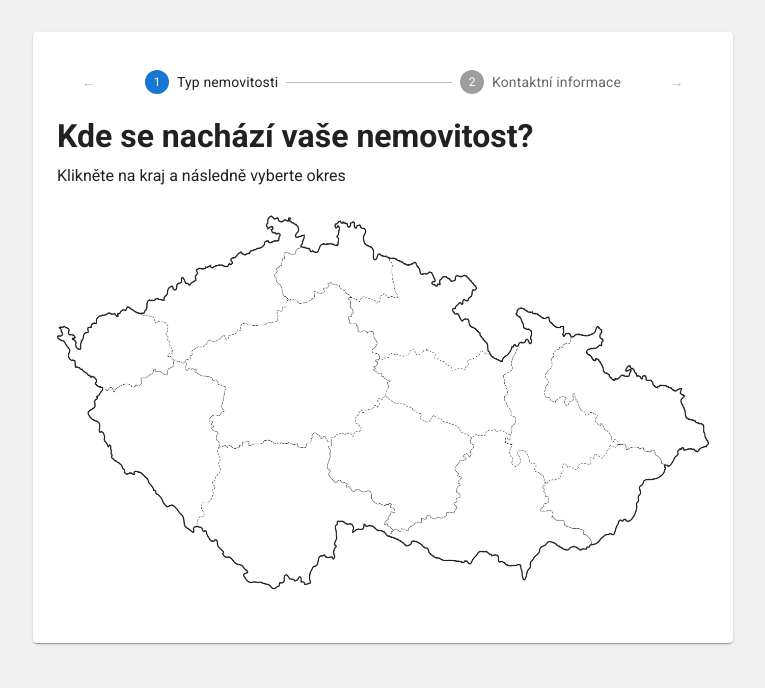
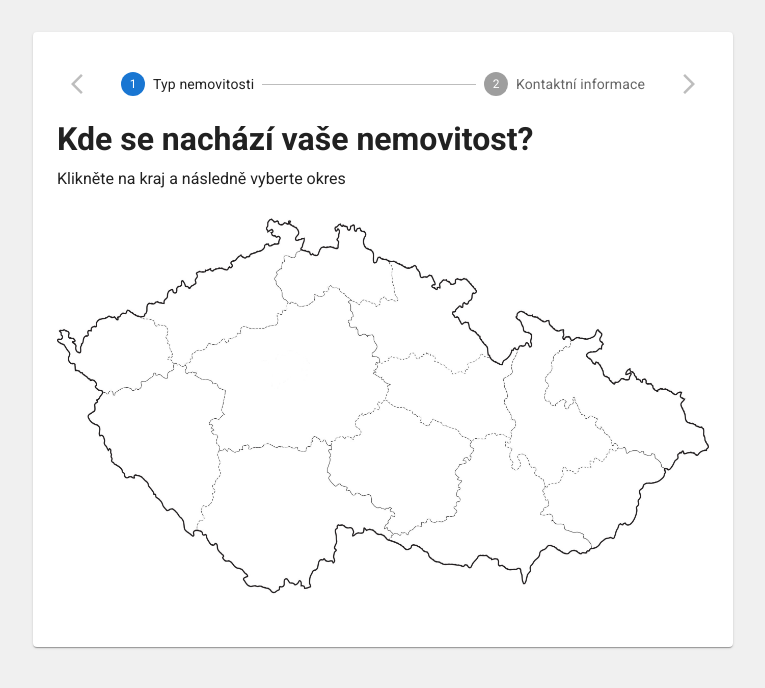
Before and after one commit to t-pyrope/sell-estate-front, a React (Create React App) app: page /chci-nabidku in a window 1280 px wide. Shown: the top 688 px of the page, without its empty margins (257-1022 px from the left). Built offline with nearby package versions, Linux system fonts and the light colour scheme.

Commit message:
Improve back and forth buttons

```diff
--- a/src/components/HorizontalStepper.js
+++ b/src/components/HorizontalStepper.js
@@ -1,7 +1,9 @@
 import React from 'react';
 import {
-    Stepper, Step, StepLabel, Button
+    Stepper, Step, StepLabel, IconButton,
 } from '@mui/material';
+import ArrowBackIosNewIcon from '@mui/icons-material/ArrowBackIosNew';
+import ArrowForwardIosIcon from '@mui/icons-material/ArrowForwardIos';
 
 const HorizontalStepper = ({ steps, activeStep, setActiveStep, finishedFirst }) => {
     const onClick = () => {
@@ -10,12 +12,14 @@ const HorizontalStepper = ({ steps, activeStep, setActiveStep, finishedFirst })
 
     return(
         <div className="flex-row">
-        <Button
+            <IconButton
                     onClick={onClick}
                     disabled={activeStep === 0}
+                    aria-label="back"
+                    color="primary"
                 >
-                ←
-            </Button>
+                    <ArrowBackIosNewIcon />
+                </IconButton>
             <Stepper activeStep={activeStep}>
                 {steps.map(label =>
                     <Step key={label}>
@@ -23,12 +27,14 @@ const HorizontalStepper = ({ steps, activeStep, setActiveStep, finishedFirst })
                     </Step>
                 )}
             </Stepper>
-        <Button
-                disabled={!finishedFirst}
+            <IconButton
+                    disabled={!(finishedFirst && activeStep === 0)}
                     onClick={onClick}
+                    color="primary"
+                    aria-label="forward"
                 >
-                →
-            </Button>
+                    <ArrowForwardIosIcon />
+                </IconButton>
         </div>
     )
 }
```
Lines whose indentation alone changed are shown as unchanged.
